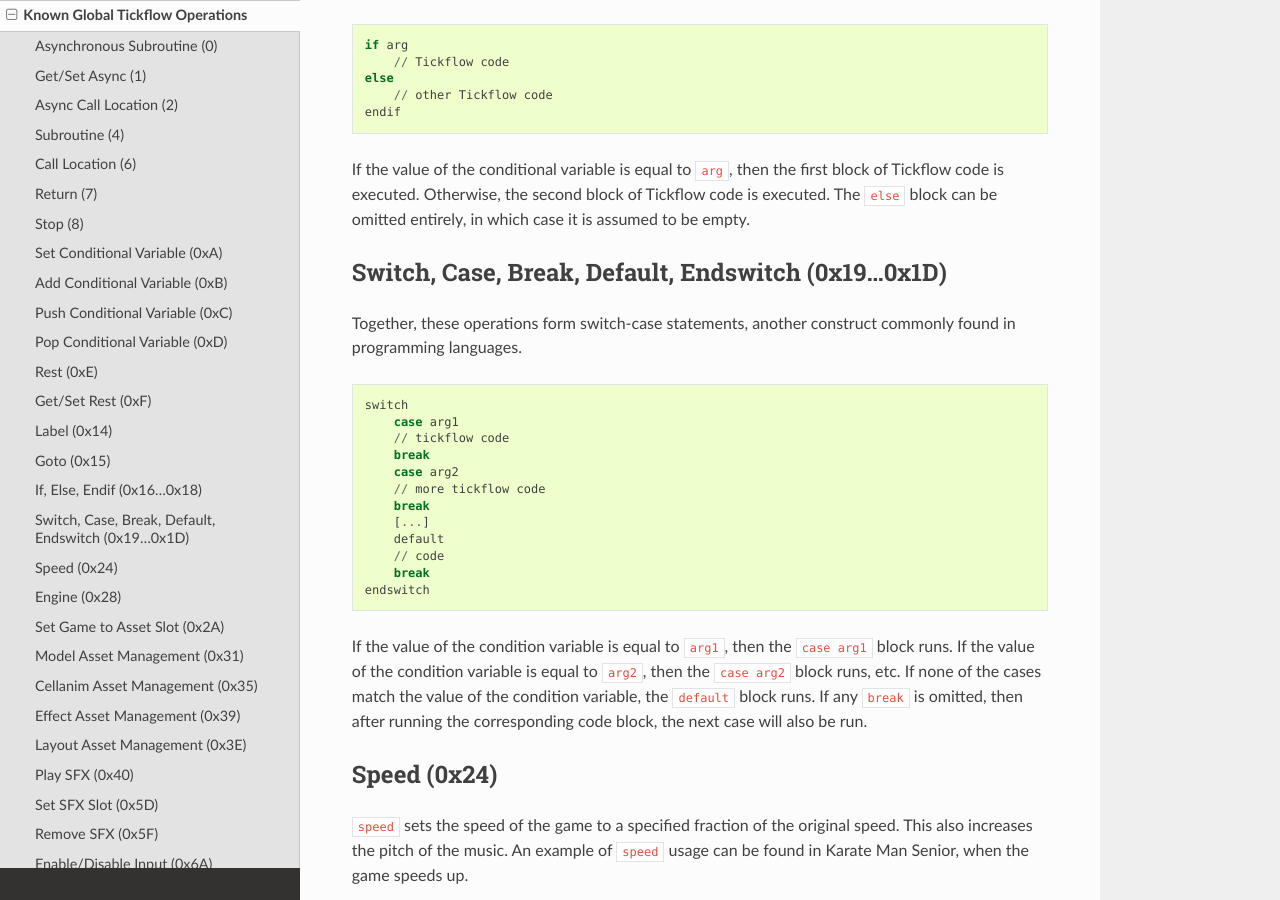
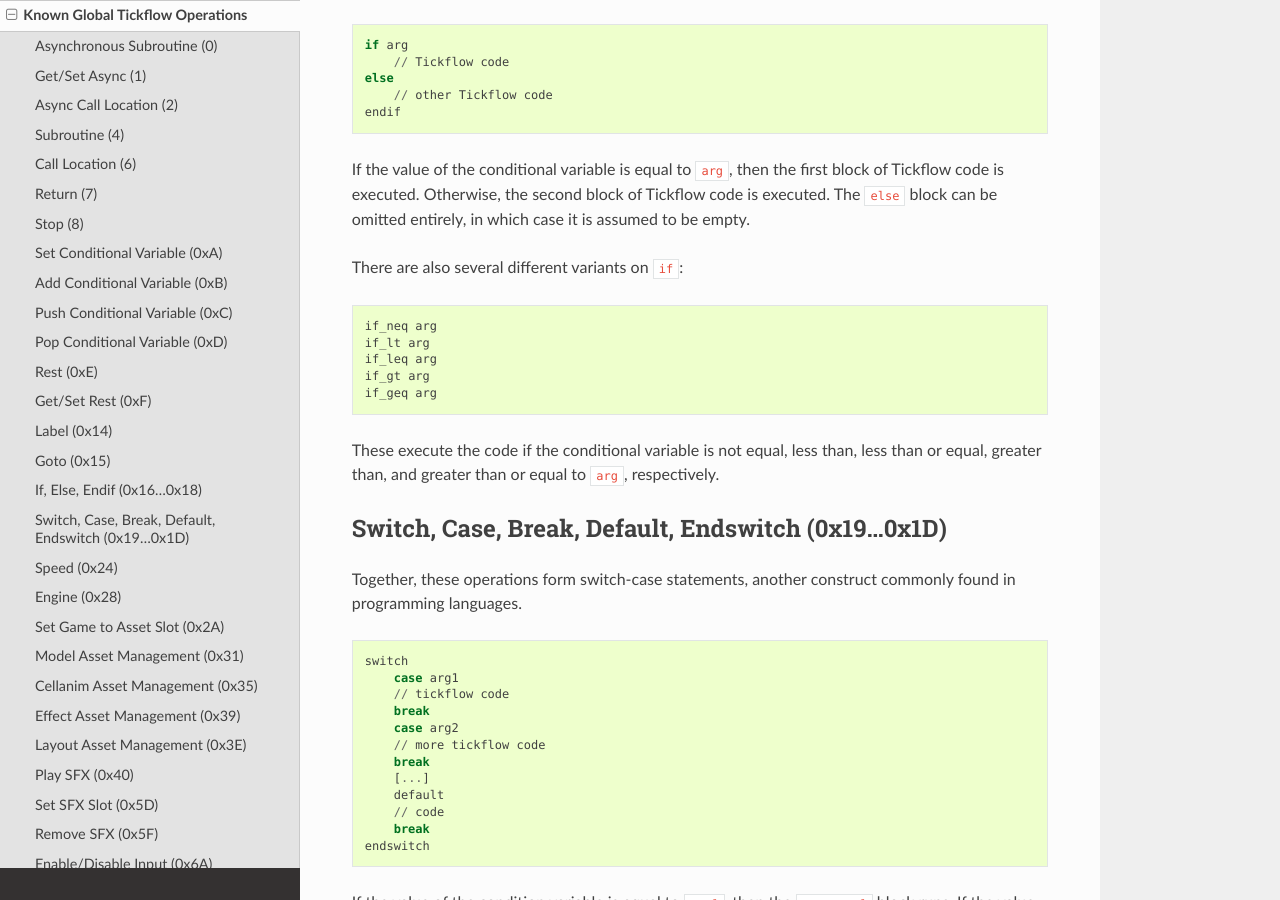
Before and after one commit to rhmodding/Tickompiler, a Sphinx documentation site: the page built from docs/functions.rst, in a window 1280 px wide and 900 px high, scrolled down 4011 px. Built offline with Sphinx 7.4.7 and the Read the Docs theme 2.0.0, drawn with Linux system fonts in a browser that asks for light colours.

Commit message:
Several if variants added and documented.

```diff
--- a/docs/functions.rst
+++ b/docs/functions.rst
@@ -177,6 +177,17 @@ Together, these operations form if-blocks, a popular programming construct. ::
 If the value of the conditional variable is equal to ``arg``, then the first block of Tickflow code is executed.
 Otherwise, the second block of Tickflow code is executed. The ``else`` block can be omitted entirely, in which case
 it is assumed to be empty.
+
+There are also several different variants on ``if``::
+
+    if_neq arg
+    if_lt arg
+    if_leq arg
+    if_gt arg
+    if_geq arg
+
+These execute the code if the conditional variable is
+not equal, less than, less than or equal, greater than, and greater than or equal to ``arg``, respectively.
 
 Switch, Case, Break, Default, Endswitch (0x19...0x1D)
 -----------------------------------------------------
```
Also changed, not shown: 1 other file.
